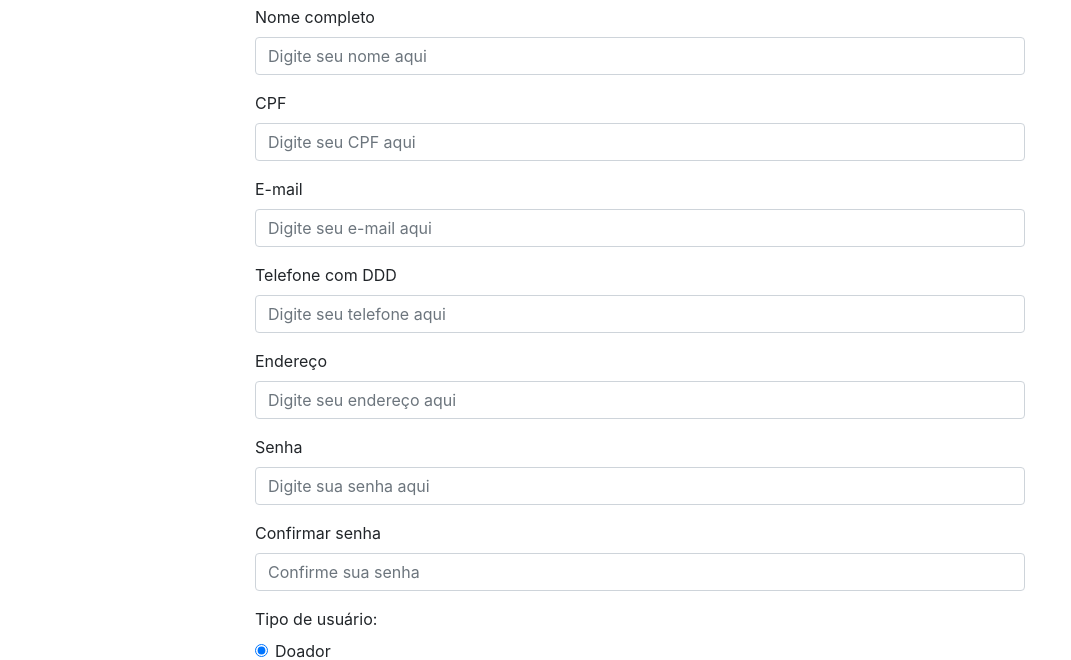
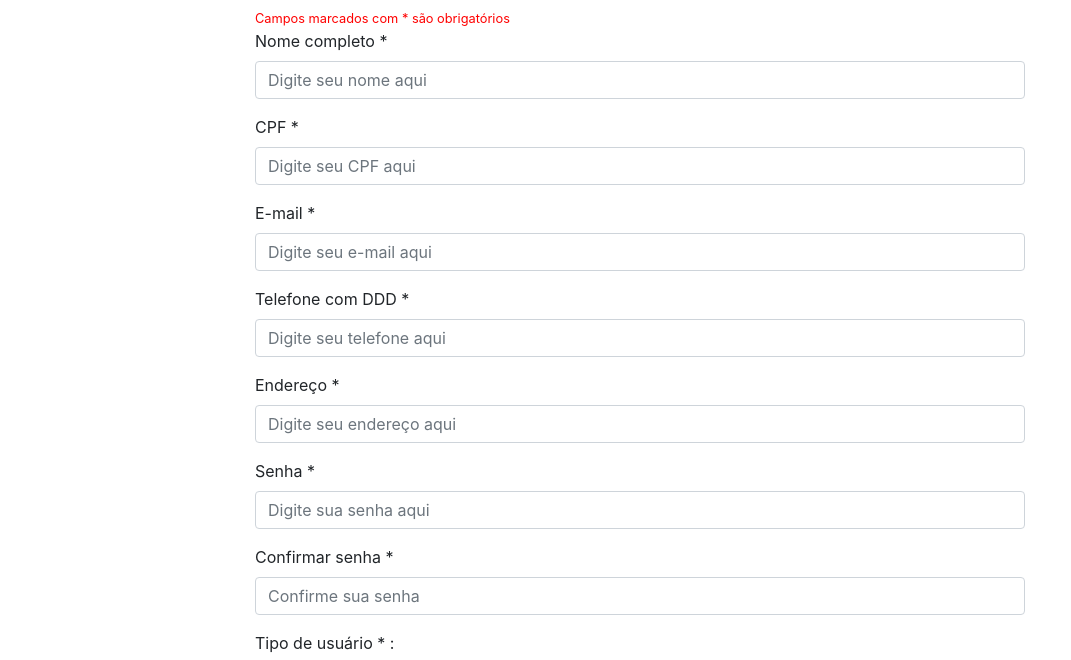
Before and after one commit to rafael-emidio/doar-faz-bem, a plain HTML site: page cliente/cadastro.html in a window 1280 px wide. Shown: the part 147-807 px from the top of the page, without its empty margins (0-1071 px from the left). Drawn offline with nearby package versions, Linux system fonts and the light colour scheme.

Commit message:
ajustes rápidos

```diff
--- a/cliente/cadastro.html
+++ b/cliente/cadastro.html
@@ -61,36 +61,37 @@
 
       <h1 style="margin-top: 40px;">Cadastro de usuários</h1>
       <form>
+        <small style="color: red;">Campos marcados com * são obrigatórios</small>
           <div class="form-group">
-            <label for="nome">Nome completo</label>
+            <label for="nome">Nome completo * </label>
             <input type="text" class="form-control" id="nome" placeholder="Digite seu nome aqui" maxlength="60" required>
           </div>
           <div class="form-group">
-            <label for="cpf">CPF</label>
+            <label for="cpf">CPF * </label>
             <input type="text" class="form-control" id="cpf" placeholder="Digite seu CPF aqui" data-mask="000.000.000-00" required>
           </div>
           <div class="form-group">
-            <label for="email">E-mail</label>
+            <label for="email">E-mail * </label>
             <input type="email" class="form-control" id="email" placeholder="Digite seu e-mail aqui" maxlength="60" required>
           </div>
           <div class="form-group">
-            <label for="telefone">Telefone com DDD</label>
+            <label for="telefone">Telefone com DDD * </label>
             <input type="text" class="form-control" id="telefone" placeholder="Digite seu telefone aqui" data-mask="(00)00000-0000" maxlength="60" required>
           </div>
           <div class="form-group">
-            <label for="endereco">Endereço</label>
+            <label for="endereco">Endereço * </label>
             <input type="text" class="form-control" id="endereco" placeholder="Digite seu endereço aqui" required>
           </div>
           <div class="form-group">
-            <label for="senha">Senha</label>
+            <label for="senha">Senha * </label>
             <input type="password" class="form-control" id="senha" placeholder="Digite sua senha aqui" maxlength="30" required>
           </div>
           <div class="form-group">
-            <label for="confirm_senha">Confirmar senha</label>
+            <label for="confirm_senha">Confirmar senha * </label>
             <input type="password" class="form-control" id="confirm_senha" placeholder="Confirme sua senha" maxlength="30" required>
           </div>
           <fieldset class="form-group">
-            <label>Tipo de usuário: </label>
+            <label>Tipo de usuário * : </label>
             <div class="form-check">
               <input class="form-check-input" type="radio" name="tipo" id="tipo-doador" value="0" checked>
               <label class="form-check-label" for="tipo-doador">
@@ -105,7 +106,7 @@
             </div>
           </fieldset>
           <div class="form-group">
-            <label for="tipo_doacao">Selecione um ou mais tipos de doação:</label>
+            <label for="tipo_doacao">Selecione um ou mais tipos de doação * :</label>
             <select class="form-control select-multiple" id="tipo_doacao" name="tipo_doacao[]" multiple="multiple">
               <option value="CESTA">Cesta</option>
               <option value="REMEDIO">Remédio</option>
```
Also changed, not shown: cliente/index.html (+2 -2 lines).
